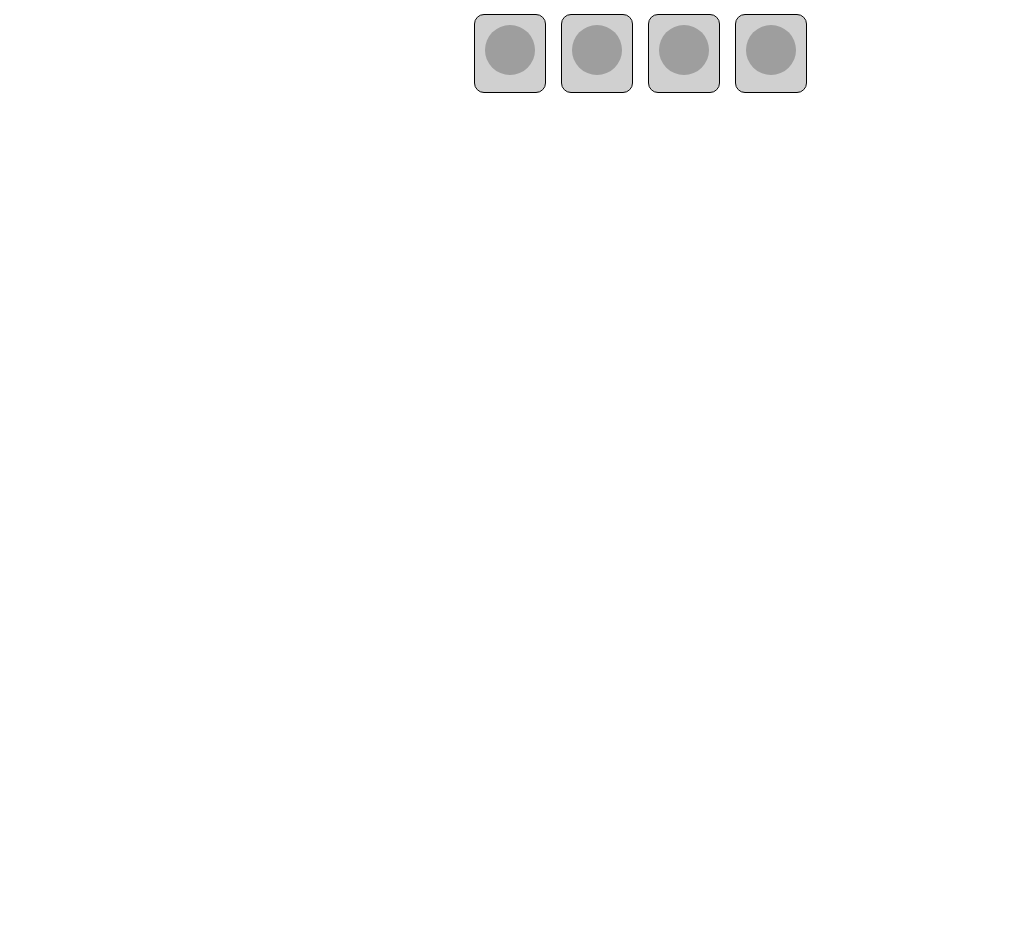
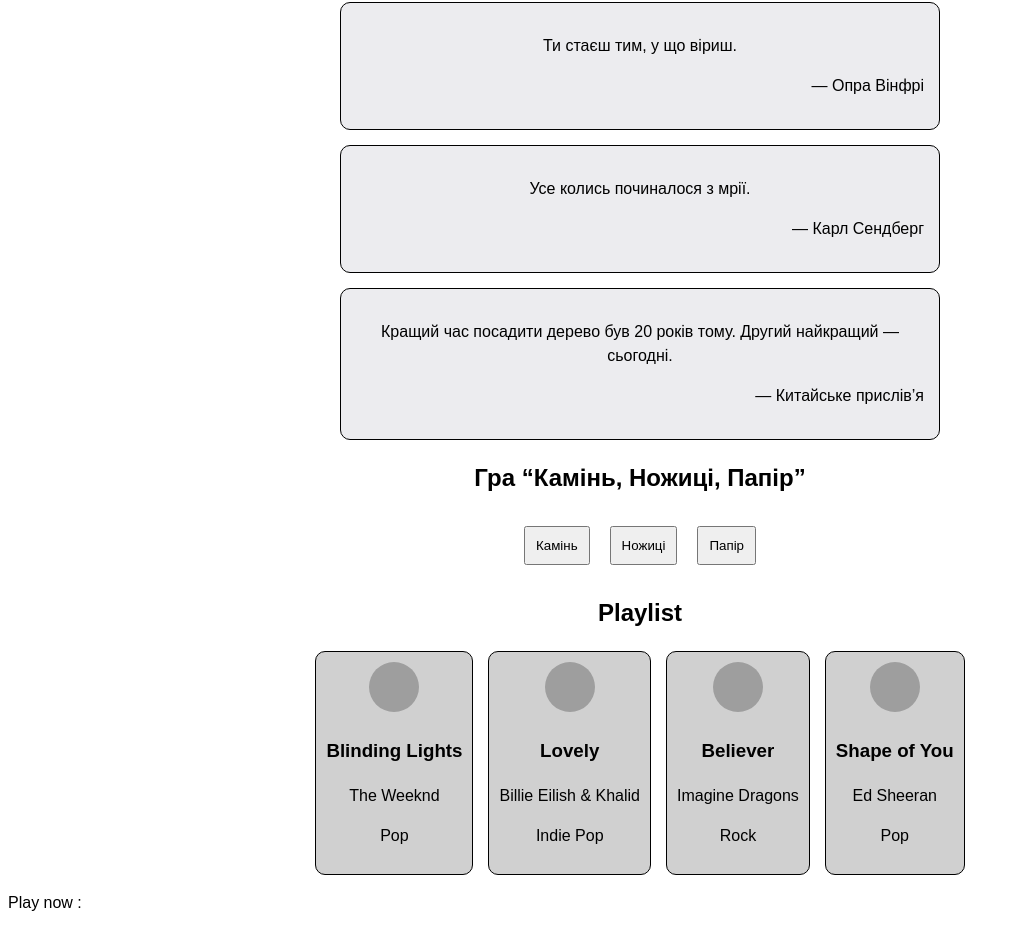
Before and after one commit to Ehorga/react-18-11-25, a React (Vite) app: page / in a window 1280 px wide. Shown: the part 197-1128 px from the top of the page, without its empty margins (0-1019 px from the left). Before the commit the page ends 800 px from the top, so only its background shows below. Built offline with nearby package versions, Linux system fonts and the light colour scheme; grey boxes are pictures that could not be loaded; the HTML template or start-up script is replaced by a standard one.

Commit message:
add liftState

```diff
--- a/src/App.jsx
+++ b/src/App.jsx
@@ -1,12 +1,14 @@
 import "./App.css";
 import RockPaperScissors from "./components/RockPaperScissors/RockPaperScissors";
-import Playlist from './components/Playlist/Playlist';
+import Playlist from "./components/Playlist/Playlist";
+import QuoteList from "./components/QuoteList/QuoteList";
 
 const App = () => {
   return (
     <>
+      <QuoteList />
       <RockPaperScissors />
-      <Playlist/>
+      <Playlist />
     </>
   );
 };
--- a/src/components/Playlist/Playlist.jsx
+++ b/src/components/Playlist/Playlist.jsx
@@ -1,14 +1,18 @@
-import React from "react";
+import React, { useState } from "react";
 import songs from "./data";
 import Song from "../Song/Song";
-import styles from "./Playlist.module.css"
+import styles from "./Playlist.module.css";
 
 const Playlist = () => {
-  const showSong = (song, index) => <Song key={index} song={song} />;
+  const [playSong, setPlaySong] = useState("");
+  const showSong = (song, index) => (
+    <Song key={index} song={song} setPlaySong={setPlaySong} />
+  );
   return (
     <section>
       <h2>Playlist</h2>
       <div className={styles.playlist}>{songs.map(showSong)}</div>
+      <p>Play now : {playSong}</p>
     </section>
   );
 };
--- a/src/components/Quote/Quote.jsx
+++ b/src/components/Quote/Quote.jsx
@@ -3,11 +3,12 @@ import React, { useState } from "react";
 import styles from "./Quote.module.css";
 
 const Quote = (props) => {
-  const { text, author } = props;
+  const { text, author, setCount } = props;
   const [isChoose, setIsChoose] = useState(false);
   console.log(isChoose);
   const changeChoose = () => {
     setIsChoose(!isChoose);
+    setCount((prev) => (isChoose ? prev - 1 : prev + 1));
   };
   return (
     <blockquote
@@ -23,5 +24,7 @@ const Quote = (props) => {
 Quote.propTypes = {
   text: PropTypes.string.isRequired,
   author: PropTypes.string.isRequired,
+  setCount: PropTypes.func.isRequired,
 };
+
 export default Quote;
--- a/src/components/QuoteList/QuoteList.jsx
+++ b/src/components/QuoteList/QuoteList.jsx
@@ -1,12 +1,14 @@
+import { useState } from "react";
 import Quote from "../Quote/Quote";
 import styles from "./QuoteList.module.css";
 import quotes from "./quotes";
 
 const QuoteList = () => {
+  const [count, setCount] = useState(0);
   const showQuotes = (quote) => (
-    <Quote key={quote.text} text={quote.text} author={quote.author} />
+    <Quote key={quote.text} text={quote.text} author={quote.author} setCount = {setCount}/>
   );
-  return <section className={styles.quotes}>{quotes.map(showQuotes)}</section>;
+  return <section className={styles.quotes}><p>{count}</p> {quotes.map(showQuotes)}</section>;
 };
 
 export default QuoteList;
--- a/src/components/Song/Song.jsx
+++ b/src/components/Song/Song.jsx
@@ -3,24 +3,20 @@ import React, { useState } from "react";
 import styles from "./Song.module.css";
 
 const Song = (props) => {
-  const { song } = props;
+  const { song, setPlaySong } = props;
   const [isSelect, setIsSelect] = useState(false);
-  const [isDesc, setIsDesc] = useState(false);
   const selectSong = () => {
     setIsSelect(!isSelect);
-  };
-  const showDescription = () => {
-    setIsDesc(!isDesc);
+    setPlaySong(song.title);
   };
   return (
     <article
       className={styles.song}
       onClick={selectSong}
       style={{ border: isSelect ? "1px solid lime" : "1px solid black" }}
-      onDoubleClick={showDescription}
     >
       <img src={song.image} alt={song.artist} />
-      <div className={isDesc ? styles.show : styles.hide}>
+      <div>
         <h3>{song.title}</h3>
         <p>{song.artist}</p>
         <p>{song.genre}</p>
@@ -35,6 +31,7 @@ Song.propTypes = {
     genre: PropTypes.string.isRequired,
     image: PropTypes.string.isRequired,
   }).isRequired,
+  setPlaySong: PropTypes.func.isRequired,
 };
 
 export default Song;
--- a/src/components/Song/Song.module.css
+++ b/src/components/Song/Song.module.css
@@ -11,12 +11,3 @@
     border-radius: 50%;
 
 }
-.song>div{
-    display: none;
-}
-div.show{
-    display: block !important;
-}
-.hide{
-    display: none;
-}
```
